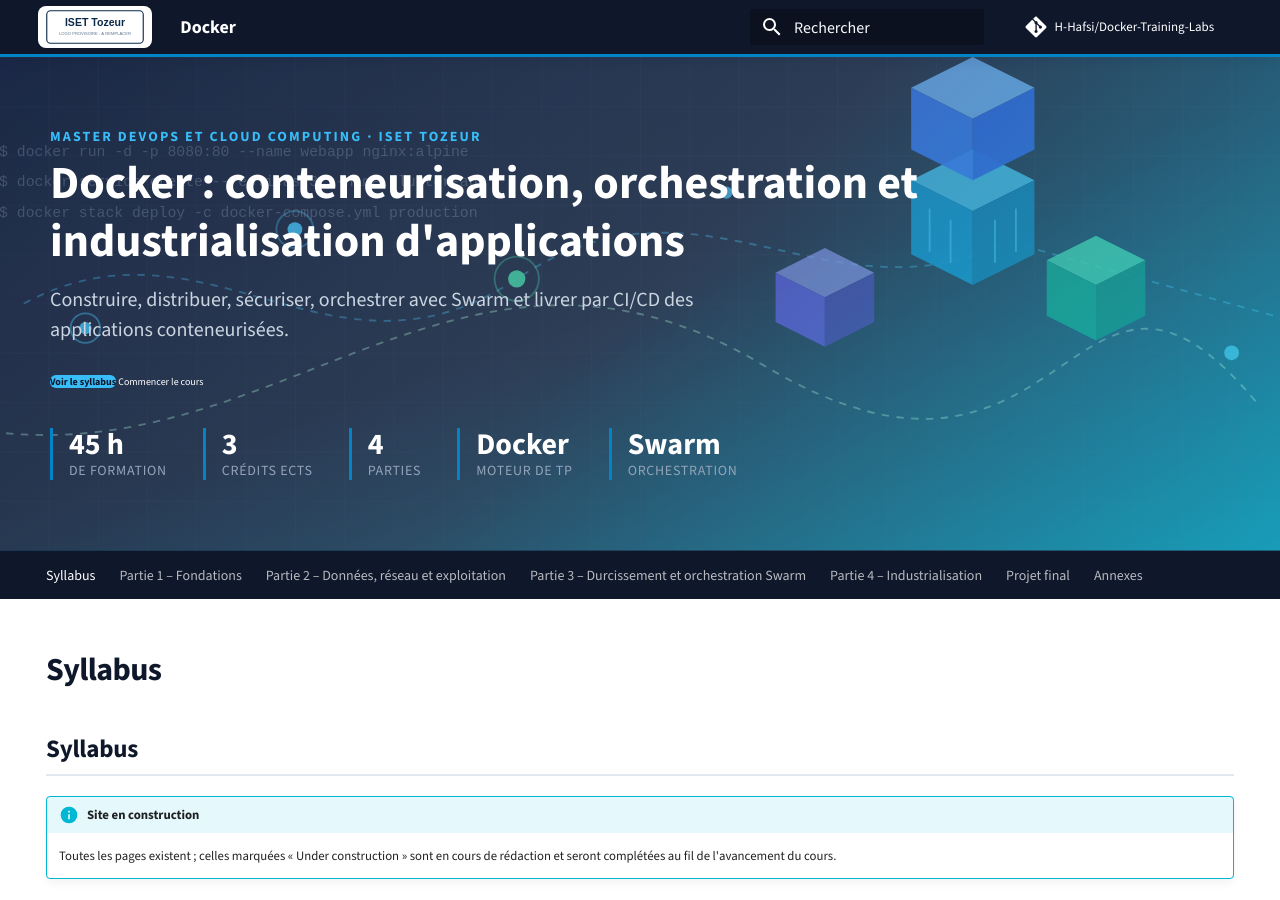
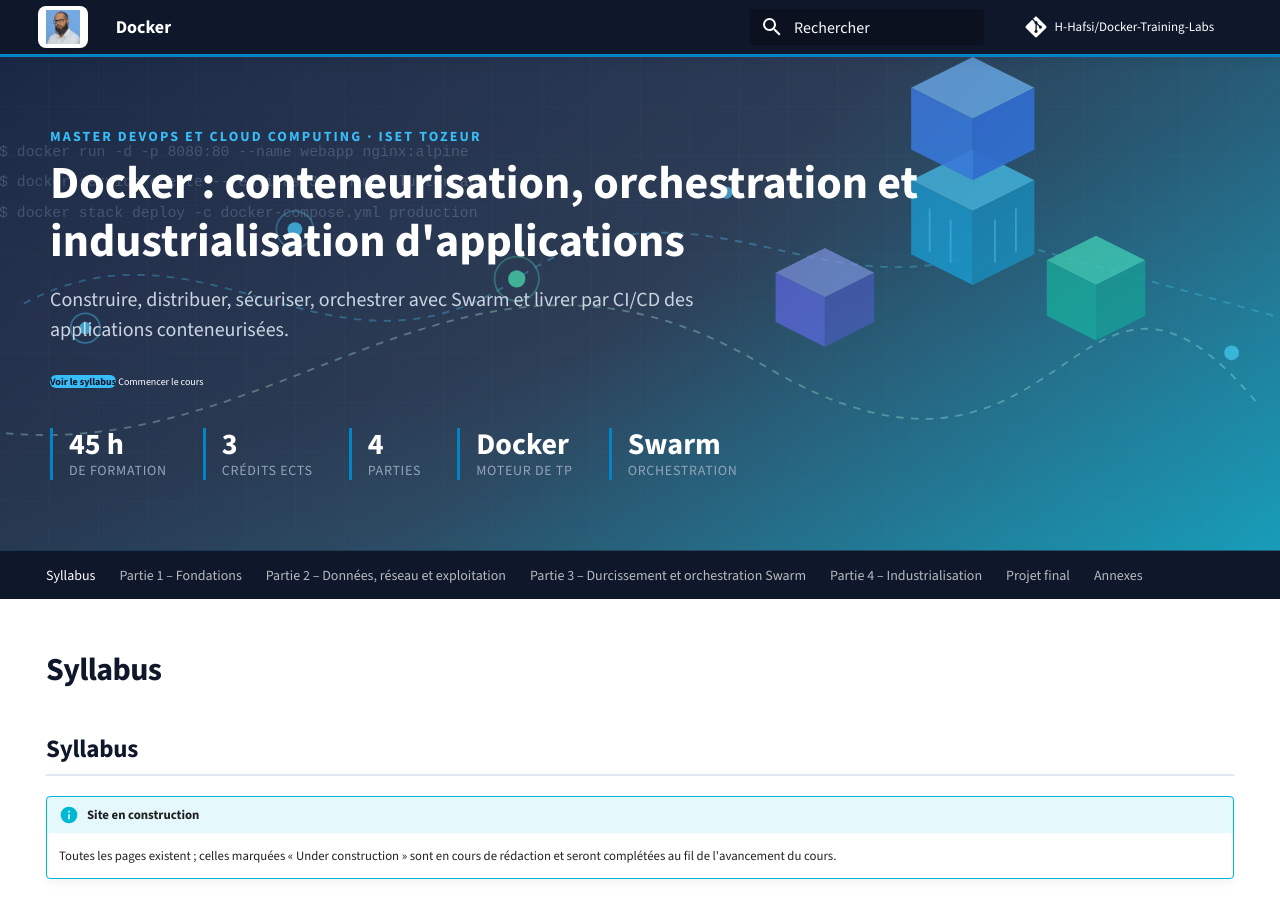
Before and after one commit to H-Hafsi/Docker-Training-Labs, an MkDocs documentation site: the page built from docs/index.md, in a window 1280 px wide and 900 px high. Built offline with MkDocs 1.6.1 and Material for MkDocs 9.7.7, drawn with Linux system fonts in a browser that asks for light colours; comment, search, counter and statistics services are not loaded.

Commit message:
Merge remote main

```diff
--- a/mkdocs.yml
+++ b/mkdocs.yml
@@ -13,8 +13,8 @@ theme:
   name: material
   custom_dir: overrides
   language: fr
-  logo: assets/img/logo-iset.svg
-  favicon: assets/img/logo-iset.svg
+  logo: assets/img/profile.jpg
+  favicon: assets/img/profile.jpg
   font:
     text: Source Sans 3
     code: JetBrains Mono
```
Also changed, not shown: docs/assets/img/profile.jpg (added).
